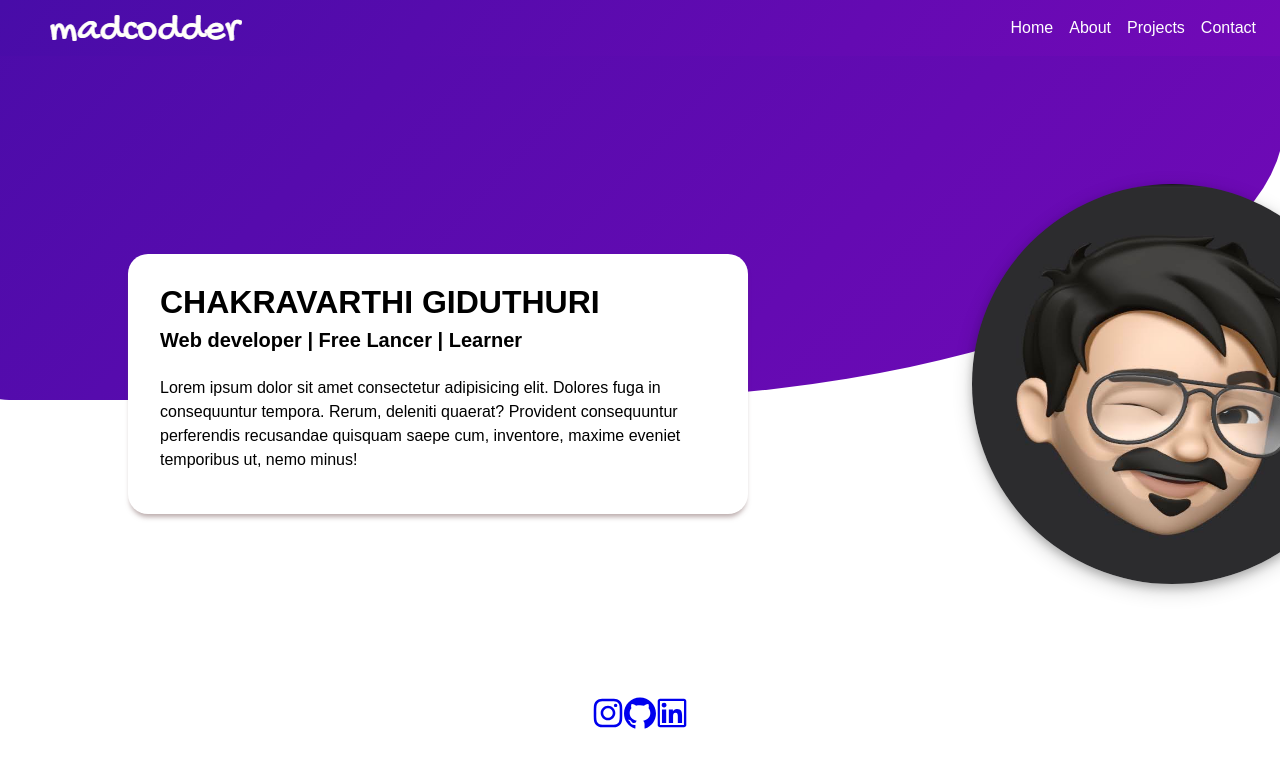
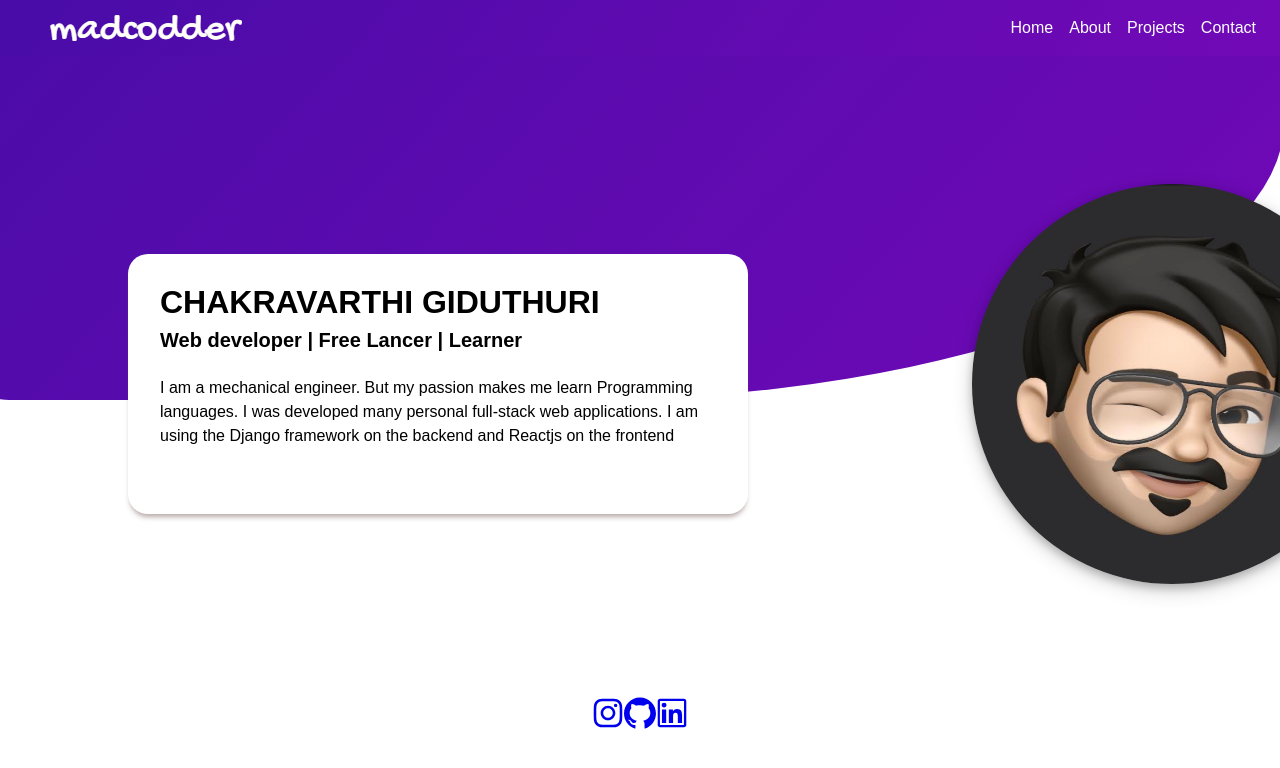
Before and after one commit to chakravarthi-giduthuri/Portfolio, a React (Create React App) app: page / in a window 1280 px wide. Shown: the top 768 px of the page. Built offline with nearby package versions, Linux system fonts and the light colour scheme.

Commit message:
add intro about

```diff
--- a/src/components/Home.js
+++ b/src/components/Home.js
@@ -23,10 +23,10 @@ function Home() {
           <br />
           <div>
             <p>
-              Lorem ipsum dolor sit amet consectetur adipisicing elit. Dolores
-              fuga in consequuntur tempora. Rerum, deleniti quaerat? Provident
-              consequuntur perferendis recusandae quisquam saepe cum, inventore,
-              maxime eveniet temporibus ut, nemo minus!
+              I am a mechanical engineer. But my passion makes me learn
+              Programming languages. I was developed many personal full-stack
+              web applications. I am using the Django framework on the backend
+              and Reactjs on the frontend
             </p>
           </div>
         </div>
```
Also changed, not shown: 1 other file (tests, documents, lock files or other folders).
